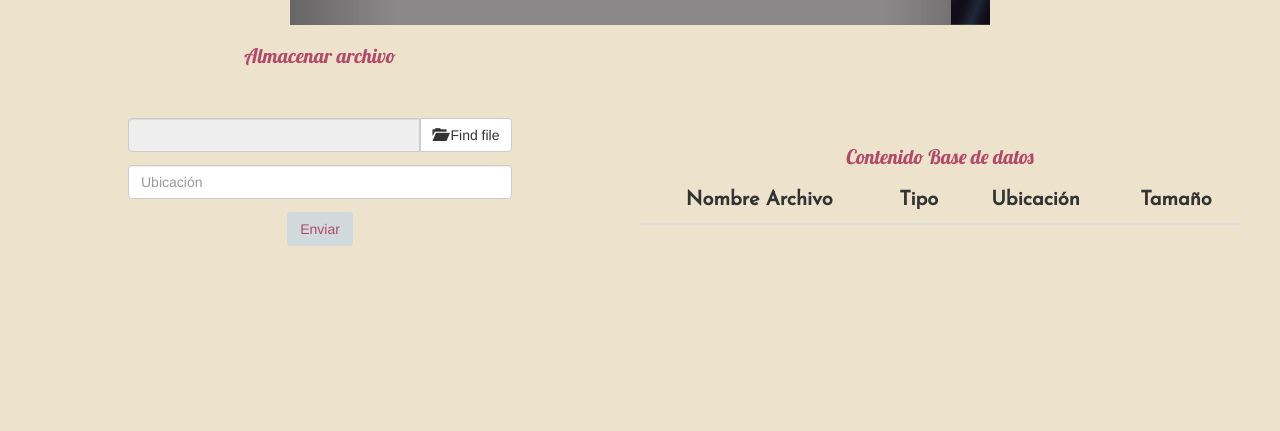
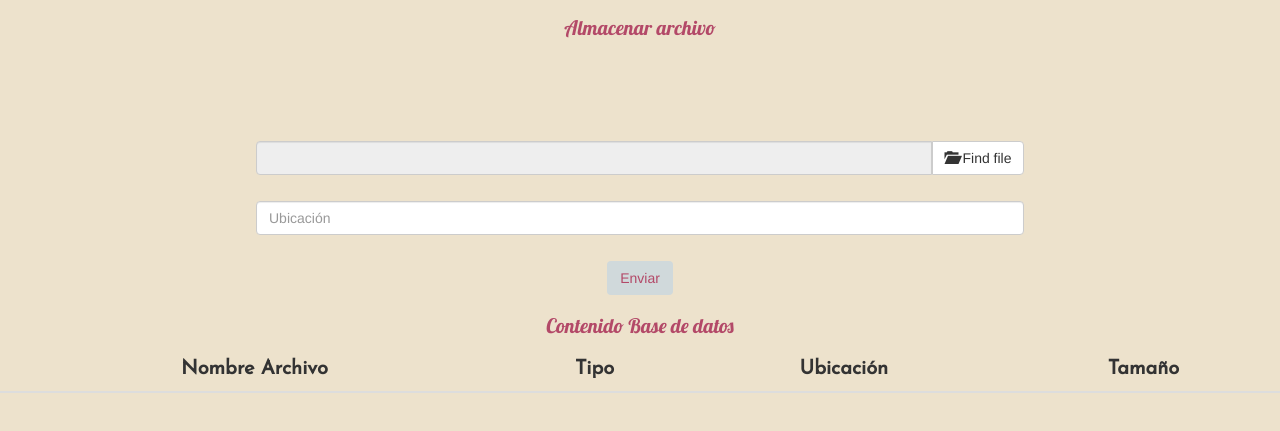
Before and after one commit to lauravane2016/pruebatecnica, a website: page public/home.html in a window 1280 px wide. Shown: the part 355-786 px from the top of the page. Drawn offline with nearby package versions, Linux system fonts and the light colour scheme; no server answers.

Commit message:
version 1.1

```diff
--- a/public/home.html
+++ b/public/home.html
@@ -94,8 +94,8 @@
 	  </a>
 	</div>
 
-	<div class="flex_row"  style="height:40%">
-		<div style="width:50%;height:100%">
+	<div class="flex_row"  style="width:100%;height:40%;flex-wrap:wrap">
+		<div class ="left_content" >
 			<h1 style="color:#B34968">Almacenar archivo</h1>
 			<form action="/upload_files" method="POST" enctype="multipart/form-data" style="text-align:center">
 				<div style="width:60%; margin: 2% auto; margin-top:8%">
@@ -105,7 +105,7 @@
 				<input type="submit" style="background-color:#D0D9DB;color:#B34968;margin-top:2%" class="btn" value="Enviar"/>
 			</form>
 		</div>
-		<div style="width:50%;padding-right:40px !important;">
+		<div class ="rigth_content">
 			<h1 style="color:#B34968">Contenido Base de datos </h1>
 			<table class="table">
 				<thead>
--- a/public/stylesheets/styleHome.css
+++ b/public/stylesheets/styleHome.css
@@ -6,33 +6,61 @@
   	h1{
 		font-size:20px !important;
 	}
+
+	.left_content, .rigth_content{
+		width:100%;
+		margin: 0 auto;
+	}
+
+	.rigth_content{
+		margin-top:20px;
+	}
 }
 
 
 /* Landscape  cellphone*/
 @media only screen
   and (min-device-width: 320px)
-  and (max-device-width: 480px)
+  and (max-device-width: 700px)
   and (orientation: landscape) {
 	h1{
 		font-size:15px !important;
 	}
+
+	.left_content, .rigth_content{
+		width:100%;
+		margin: 0 auto;
+	}
+
+	.rigth_content{
+		margin-top:20px;
+	}
 }
 
+/* Tablet */
 @media
-  (min-device-width: 800px)
+  (min-device-width: 700px)
   and (max-device-width: 1200px) {
 	h1{
 		font-size:20px !important;
 	}
+
+	.left_content, .rigth_content{
+		width:100%;
+	}
 }
 
+/* PC */
 @media screen
   and (min-device-width: 1200px)
   and (max-device-width: 1600px){
   	h1{
   		font-size:30px !important;
   	}
+
+  	.left_content, .rigth_content{
+		width:50%;
+	}
 }
 
 h1{
@@ -48,8 +76,8 @@ h1{
 }
 
 body,html{
-	height:100%;
-	max-height:100%;
+	width:100%;
+	max-width:100%;
 	background-color:#EDE2CC !important;
 }
 
@@ -104,3 +132,7 @@ th{
     cursor: inherit;
     display: block;
 }
+
+tr,td{
+	width:28%;
+}
```
